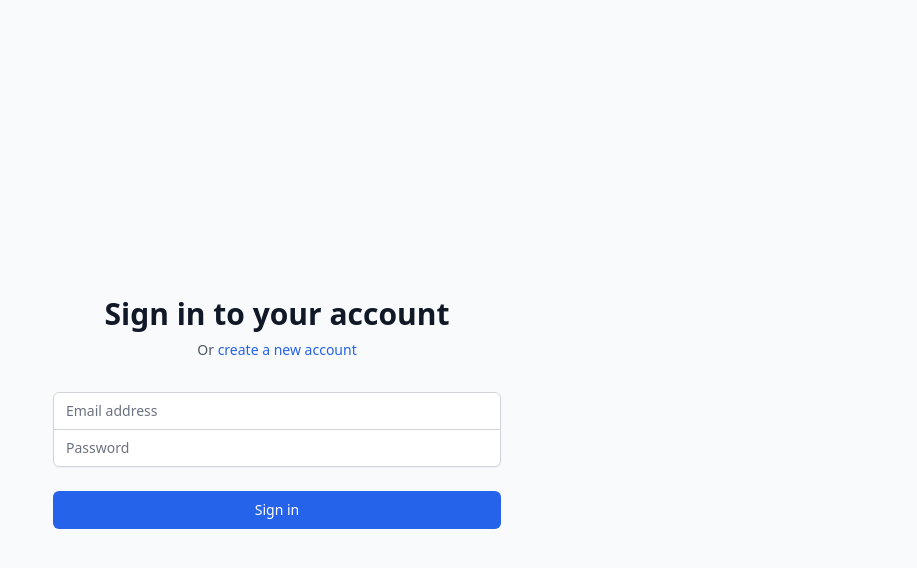
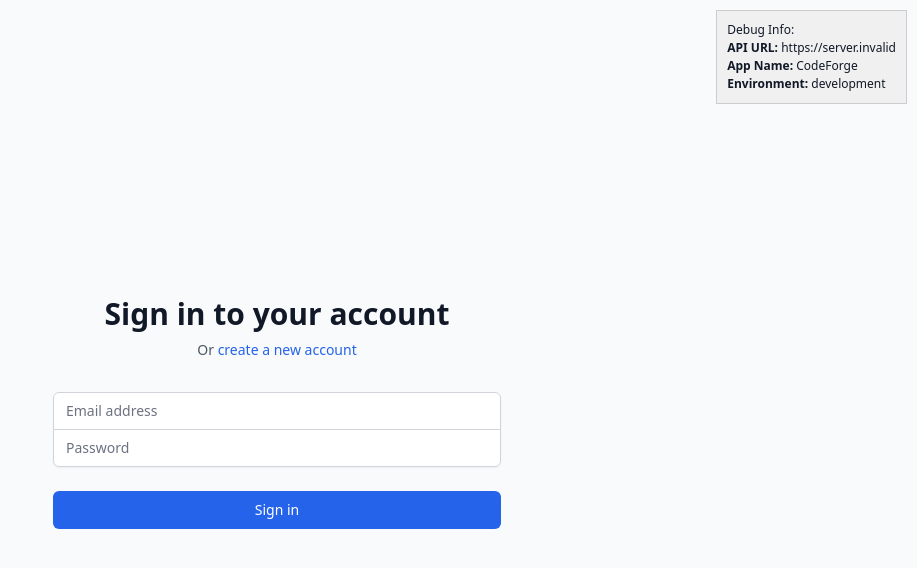
Before and after one commit to Purushottamnardewad/CodeForge, a React (Vite) app in the folder frontend/: page /login in a window 1280 px wide. Shown: the top 568 px of the page, without its empty margins (363-1280 px from the left). Built offline with nearby package versions, Linux system fonts and the light colour scheme; no server answers.

Commit message:
Add debug info

```diff
--- a/frontend/src/App.jsx
+++ b/frontend/src/App.jsx
@@ -8,10 +8,12 @@ import Register from './pages/Register';
 import Problems from './pages/Problems';
 import ProblemDetail from './pages/ProblemDetail';
 import PrivateRoute from './components/PrivateRoute';
+import DebugInfo from './components/DebugInfo';
 
 function App() {
   return (
     <AuthProvider>
+      <DebugInfo />
       <Router>
         <Toaster
           position="top-right"
--- /dev/null
+++ b/frontend/src/components/DebugInfo.jsx
@@ -0,0 +1,26 @@
+import React from 'react';
+
+const DebugInfo = () => {
+  const apiUrl = import.meta.env.VITE_API_BASE_URL || 'NOT_SET';
+  const appName = import.meta.env.VITE_APP_NAME || 'NOT_SET';
+
+  return (
+    <div style={{
+      position: 'fixed',
+      top: '10px',
+      right: '10px',
+      background: '#f0f0f0',
+      padding: '10px',
+      border: '1px solid #ccc',
+      fontSize: '12px',
+      zIndex: 9999
+    }}>
+      <h4>Debug Info:</h4>
+      <p><strong>API URL:</strong> {apiUrl}</p>
+      <p><strong>App Name:</strong> {appName}</p>
+      <p><strong>Environment:</strong> {import.meta.env.MODE}</p>
+    </div>
+  );
+};
+
+export default DebugInfo;
```
Also changed, not shown: 1 other file (tests, documents, lock files or other folders).
